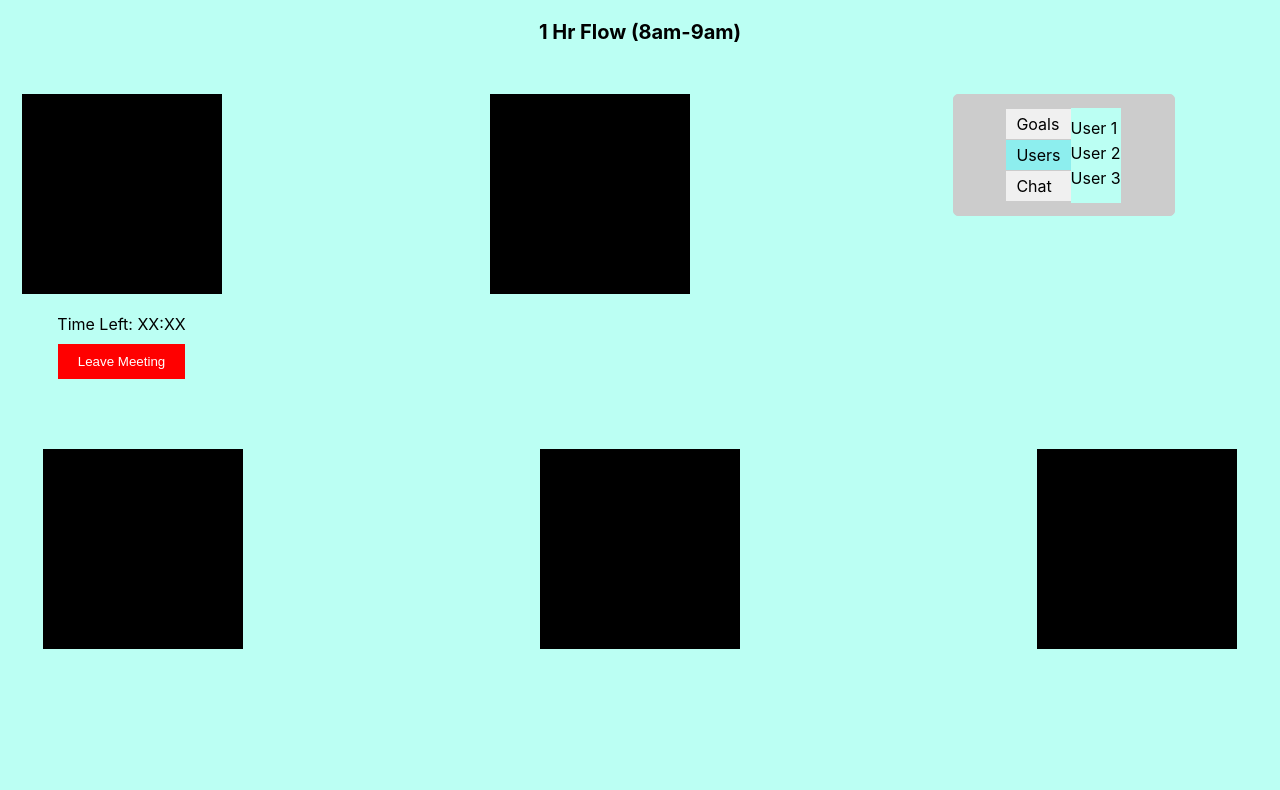
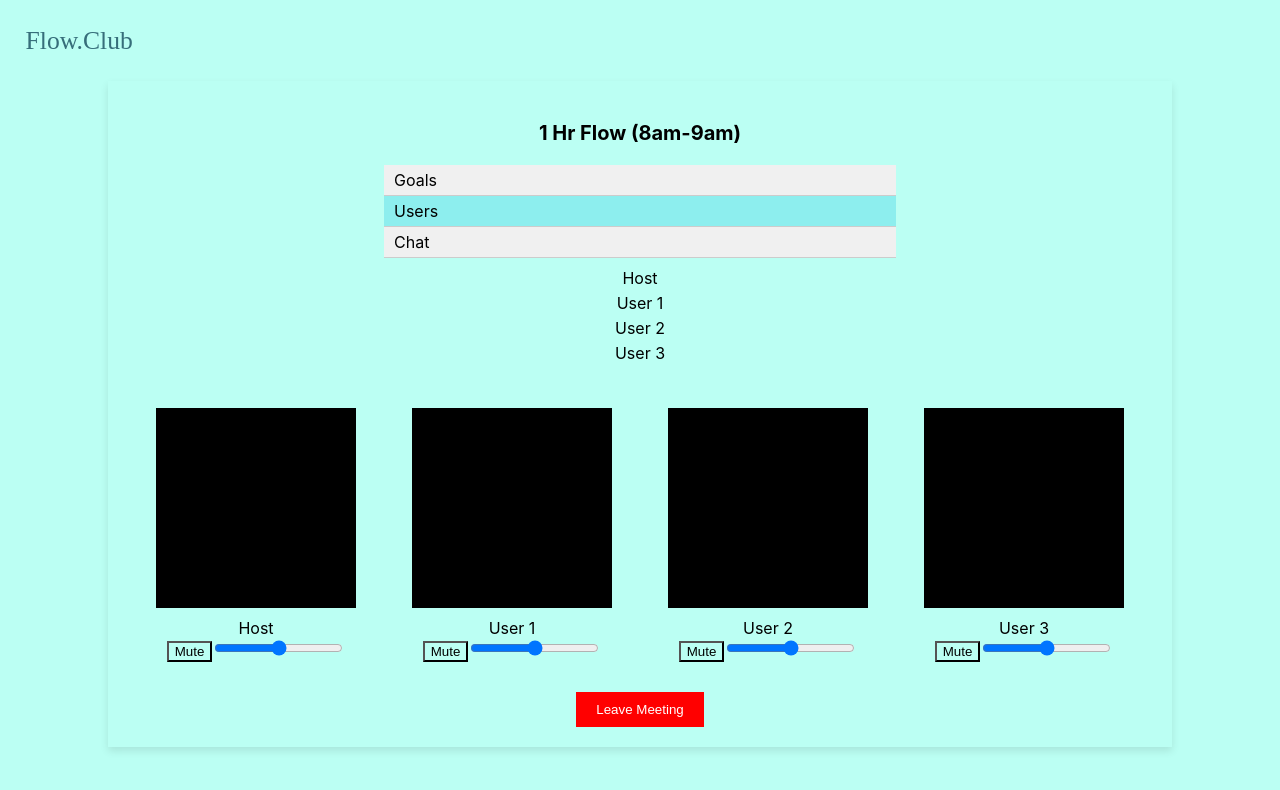
Before and after one commit to smehdi29/FlowClub, a React (Create React App) app in the folder flowclub-app/: page /meeting-screen-user in a window 1280 px wide. Both pictures are taken after a click on the element "Users". Shown: the top 790 px of the page. Built offline with nearby package versions, Linux system fonts and the light colour scheme; a web font is replaced by a local one.

Commit message:
styling fixes

```diff
--- a/flowclub-app/src/Components/MeetingScreenHost.jsx
+++ b/flowclub-app/src/Components/MeetingScreenHost.jsx
@@ -1,4 +1,5 @@
 import React, { useState } from 'react';
+import Header from './Header.jsx';
 import { useNavigate, Link } from 'react-router-dom';
 import './css/MeetingScreenHost.css';
 
@@ -62,6 +63,7 @@ const MeetingScreenHost = () => {
 
   return (
     <div className="meeting-page-host">
+      <Header />
       <div className="meeting-title">1 Hr Flow (8am-9am)</div>
       <div className="top">
         {users.map(user => (
--- a/flowclub-app/src/Components/MeetingScreenUser.jsx
+++ b/flowclub-app/src/Components/MeetingScreenUser.jsx
@@ -1,4 +1,5 @@
 import React, { useState } from 'react';
+import Header from './Header.jsx';
 import { useNavigate } from 'react-router-dom';
 import './css/MeetingScreenUser.css';
 
@@ -7,6 +8,9 @@ const MeetingScreenUser = () => {
   const [content, setContent] = useState('');
   const [message, setMessage] = useState('');
   const [chatMessages, setChatMessages] = useState([]);
+  const [usernames, setUsernames] = useState(['Host', 'User 1', 'User 2', 'User 3']);
+  const [isMuted, setIsMuted] = useState([false, false, false]);
+  const [volume, setVolume] = useState([50, 50, 50, 50]);
 
   const handleTabClick = (tab) => {
     setActiveTab(tab);
@@ -23,28 +27,25 @@ const MeetingScreenUser = () => {
       case 'Users':
         setContent(
           <>
-            <div>User 1</div>
-            <div>User 2</div>
-            <div>User 3</div>
+            {usernames.map((username, index) => (
+              <div key={index}>{username}</div>
+            ))}
           </>
         );
         break;
       case 'Chat':
         setContent(
-          <>
-            {chatMessages.map((msg, index) => (
-              <div key={index}>{msg}</div>
-            ))}
+          <div className="chat-box">
+            <div className="message-input">
               <input
                 type="text"
                 value={message}
-              onChange={(e) => {
-                console.log(e.target.value);
-                setMessage(e.target.value);
-              }}
+                onChange={(e) => setMessage(e.target.value)}
+                placeholder="Type your message here..."
               />
               <button onClick={sendMessage}>Send</button>
-          </>
+            </div>
+          </div>
         );
         break;
       default:
@@ -65,36 +66,44 @@ const MeetingScreenUser = () => {
     }
   };
 
+  const toggleMute = (index) => {
+    const updatedMutedState = [...isMuted];
+    updatedMutedState[index] = !updatedMutedState[index];
+    setIsMuted(updatedMutedState);
+  };
+
+  const handleVolumeChange = (index, e) => {
+    const updatedVolume = [...volume];
+    updatedVolume[index] = parseInt(e.target.value);
+    setVolume(updatedVolume);
+  };
+
   return (
     <div className="meeting-page">
+      <Header />
+      <div className="content-container" style={{ width: '80%', margin: '0 auto', padding: '20px', boxShadow: '0 4px 8px rgba(0,0,0,0.1)' }}>
         <div className="meeting-title">1 Hr Flow (8am-9am)</div>
-      <div className="row" style={{ paddingTop: '30px' }}>
-        <div className="column">
-          <div className="camera-frame" style={{ backgroundColor: 'black', width: '200px', height: '200px', marginRight: '150px', marginBottom: '10px' }}></div>
-          <div className="time-left" style={{marginRight: '150px'}}>Time Left: XX:XX</div>
-          <button className="leave-meeting-btn" onClick={leaveMeeting} style={{marginRight: '150px'}}>Leave Meeting</button>
-        </div>
-
-        <div className="column" style={{ marginRight: '1px' }}>
-          <div className="camera-frame" style={{ backgroundColor: 'black', width: '200px', height: '200px', marginBottom: '10px' }}></div>
-        </div>
-
-        <div className="column" style={{ marginLeft: '58px', marginLeft: '100px' }}>
-          <div className="content-box">
-            <div className="tabs">
+        <div className="tabs" style={{ width: '50%', margin: '0 auto' }}>
           <div className={activeTab === 'Goals' ? 'tab active' : 'tab'} onClick={() => handleTabClick('Goals')}>Goals</div>
           <div className={activeTab === 'Users' ? 'tab active' : 'tab'} onClick={() => handleTabClick('Users')}>Users</div>
           <div className={activeTab === 'Chat' ? 'tab active' : 'tab'} onClick={() => handleTabClick('Chat')}>Chat</div>
         </div>
         <div className="tab-content">{content}</div>
+        <div className="row" style={{ paddingTop: '30px' }}>
+          {usernames.map((username, index) => (
+            <div key={index} className="column">
+              <div className="camera-frame" style={{ backgroundColor: 'black', width: '200px', height: '200px', marginBottom: '10px' }}></div>
+              <div>{username}</div>
+              <div>
+                <button onClick={() => toggleMute(index)}>{isMuted[index] ? 'Unmute' : 'Mute'}</button>
+                <input type="range" min="0" max="100" value={volume[index]} onChange={(e) => handleVolumeChange(index, e)} />
               </div>
             </div>
+          ))}
         </div>
-
-      <div className="row" style={{ paddingTop: '50px' }}>
-        <div className="camera-frame" style={{ backgroundColor: 'black', width: '200px', height: '200px', marginRight: '210px', marginBottom: '10px' }}></div>
-        <div className="camera-frame" style={{ backgroundColor: 'black', width: '200px', height: '200px', marginRight: '210px', marginBottom: '10px' }}></div>
-        <div className="camera-frame" style={{ backgroundColor: 'black', width: '200px', height: '200px', marginBottom: '10px' }}></div>
+        <div style={{ textAlign: 'center', marginTop: '20px' }}>
+          <button className="leave-meeting-btn" onClick={leaveMeeting}>Leave Meeting</button>
+        </div>
       </div>
     </div>
   );
--- a/flowclub-app/src/Components/css/MeetingScreenHost.css
+++ b/flowclub-app/src/Components/css/MeetingScreenHost.css
@@ -1,7 +1,6 @@
 .meeting-page-host {
   display: flex;
   flex-direction: column;
-  align-items: center;
   padding-top: 20px;
   width: 100%;
 }
--- a/flowclub-app/src/Components/css/MeetingScreenUser.css
+++ b/flowclub-app/src/Components/css/MeetingScreenUser.css
@@ -9,6 +9,11 @@
   margin-bottom: 20px;
   margin-top: 20px;
 }
+
+.tab-content {
+  text-align: center;
+}
+
 .tab-content > div {
   margin-bottom: 5px;
 }
```
Lines whose indentation alone changed are shown as unchanged.
